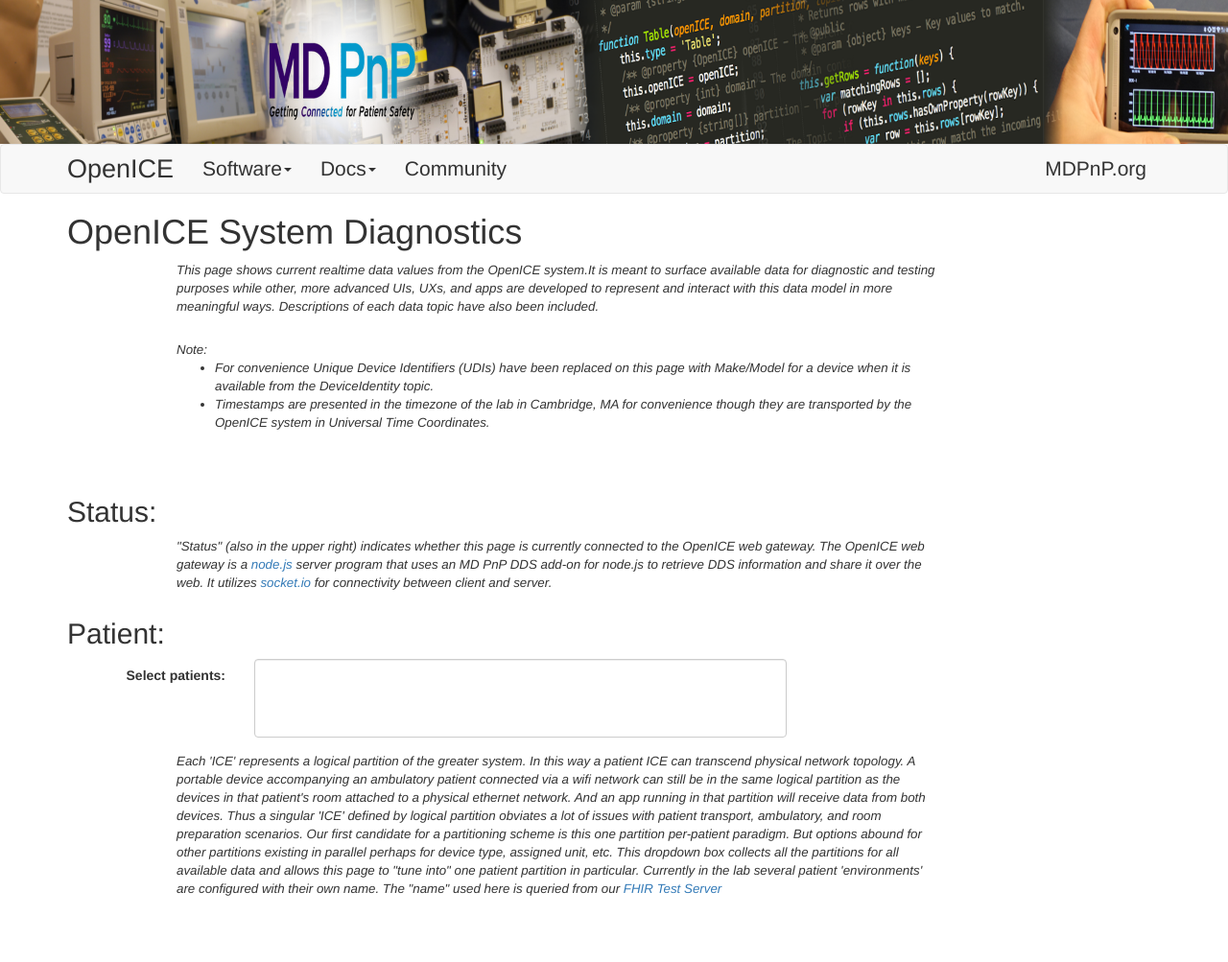
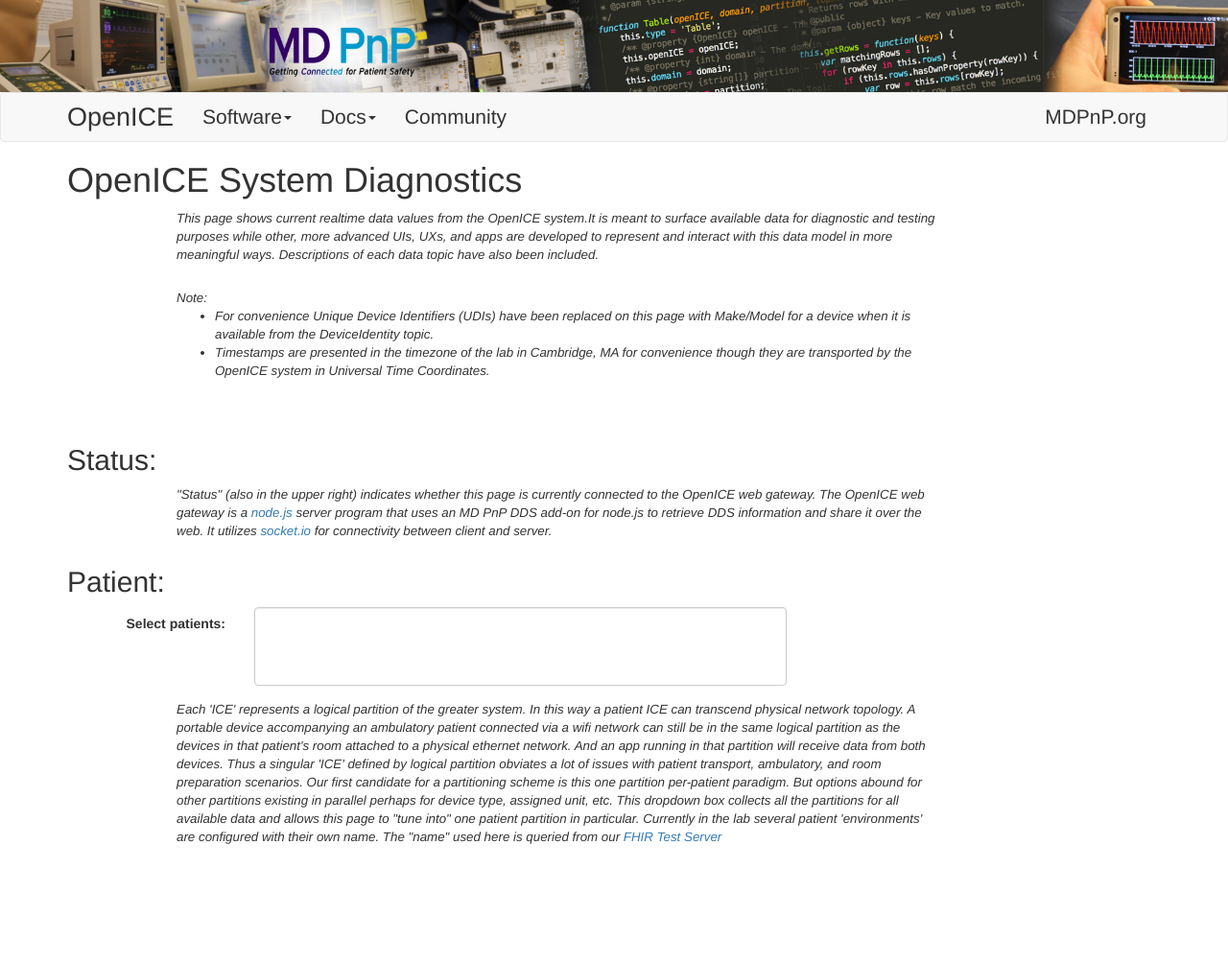
Before and after one commit to jeffplourde/openice, a Jekyll site: the page built from diagnostics.html, in a window 1280 px wide. Shown: the whole page at 96% size. Built offline with Jekyll 4.4.1, drawn with Linux system fonts in a browser that asks for light colours; nearby versions of some CDN libraries; library files that are not in the unit come from our copies; after the commit the page ends 949 px from its top, so only the background shows below that.

Commit message:
no message

```diff
--- a/_includes/banner.html
+++ b/_includes/banner.html
@@ -1,6 +1,6 @@
 <div id="logo-banner-holder" class="container-fluid">
   <a href="{{site.url}}/index.html">
-    <img alt="Banner" id="logo-banner" width="2000" height="150" class="hidden-xs" src="{{site.url}}/assets/banner.png" />
+    <img alt="Banner" id="logo-banner" class="hidden-xs" src="{{site.url}}/assets/banner.png" />
   </a>
   <img alt="MD PnP Logo" id="logo" width="248" height="90" class="visible-xs" src="{{site.url}}/assets/logo.png" />
 </div>
```
